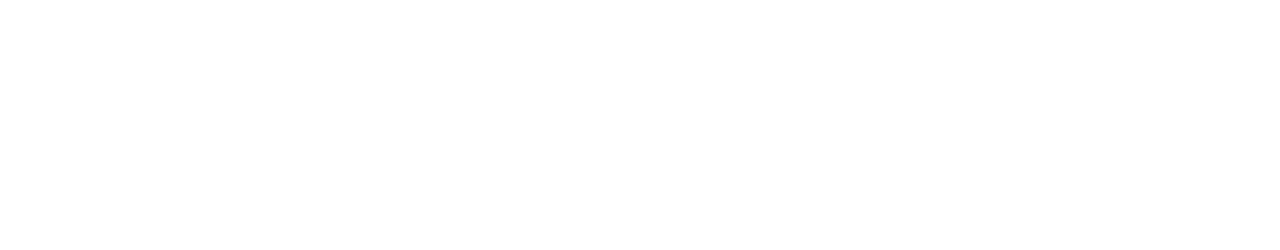
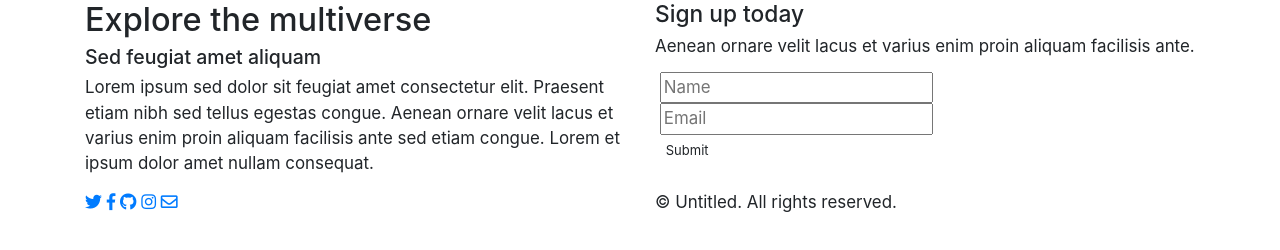
Before and after one commit to Smokra/template58.carrd, a plain HTML site: page index.html in a window 1280 px wide. Drawn offline with nearby package versions, Linux system fonts and the light colour scheme.

Commit message:
Setting HTML structure with Bootstrap #time-1h

```diff
--- a/index.html
+++ b/index.html
@@ -5,10 +5,74 @@
   <meta charset="UTF-8">
   <meta name="viewport" content="width=device-width, initial-scale=1.0">
   <title>template58carrd</title>
+  <link rel="stylesheet" href="https://stackpath.bootstrapcdn.com/bootstrap/4.5.0/css/bootstrap.min.css"
+    integrity="sha384-9aIt2nRpC12Uk9gS9baDl411NQApFmC26EwAOH8WgZl5MYYxFfc+NcPb1dKGj7Sk" crossorigin="anonymous">
+  <link rel="stylesheet" href="style.css">
+  <link rel="stylesheet" href="https://fonts.googleapis.com/css?family=Source+Sans+Pro">
+  <link href="https://use.fontawesome.com/releases/v5.0.1/css/all.css" rel="stylesheet">
 </head>
 
 <body>
-
+  <div class="page-wrapper">
+    <div id="main" class="container-md">
+      <div class="row">
+        <div class="col-md-12 col-lg-6">
+          <div class="content">
+            <h1>Explore the multiverse</h1>
+            <h4>Sed feugiat amet aliquam</h4>
+            <p>Lorem ipsum sed dolor sit feugiat amet consectetur elit. Praesent etiam nibh sed tellus egestas congue.
+              Aenean ornare velit lacus et varius enim proin aliquam facilisis ante sed etiam congue. Lorem et ipsum
+              dolor amet nullam consequat.</p>
+          </div>
+        </div>
+        <div class="col-md-12 col-lg-6">
+          <div class="form">
+            <h3>Sign up today</h3>
+            <p>Aenean ornare velit lacus et varius enim proin aliquam facilisis ante.</p>
+            <form name="contact" class="contact-form validate-form" data-netlify="true">
+              <div class="wrap-input validate-input" data-validate="Valid name is required">
+                <label class="label-input" for="name"></label>
+                <input id="name" class="input" type="text" name="Name" placeholder="Name">
+                <span class="focus-input"></span>
+              </div>
+              <div class="wrap-input validate-input" data-validate="Valid email is required: ex@abc.xyz">
+                <label class="label-input" for="email"></label>
+                <input id="email" class="input" type="text" name="email" placeholder="Email">
+                <span class="focus-input"></span>
+              </div>
+              <div class="button">
+                <button class="btn" type="submit">Submit</button>
+              </div>
+            </form>
+          </div>
+        </div>
+      </div>
+      <div class="row">
+        <div class="col-md-12 col-lg-6">
+          <div class="social-icons">
+            <a href="#" class="icon-a">
+              <i class="fab fa-twitter"></i>
+            </a>
+            <a href="#" class="icon-a">
+              <i class="fab fa-facebook-f"></i>
+            </a>
+            <a href="#" class="icon-a">
+              <i class="fab fa-github"></i>
+            </a>
+            <a href="#" class="icon-a">
+              <i class="fab fa-instagram"></i>
+            </a>
+            <a href="#" class="icon-a">
+              <i class="far fa-envelope"></i>
+            </a>
+          </div>
+        </div>
+        <div class="col-md-12 col-lg-6">
+          <p>© Untitled. All rights reserved.</p>
+        </div>
+      </div>
+    </div>
+  </div>
 </body>
 
 </html>
--- a/style.css
+++ b/style.css
@@ -1,3 +1,23 @@
+* {
+  box-sizing: border-box;
+}
+
+html {
+  font-size: 13px;
+}
+
 body {
-  background-color: aquamarine;
+  margin: 0;
+  padding: 0;
+  font-size: 1.3em;
 }
+
+/*
+.page-wrapper {
+  width: 100%;
+  height: 100vh;
+  display: flex;
+  flex-direction: row;
+  align-items: center;
+  background-color: #f7f7f7;
+}*/
```
